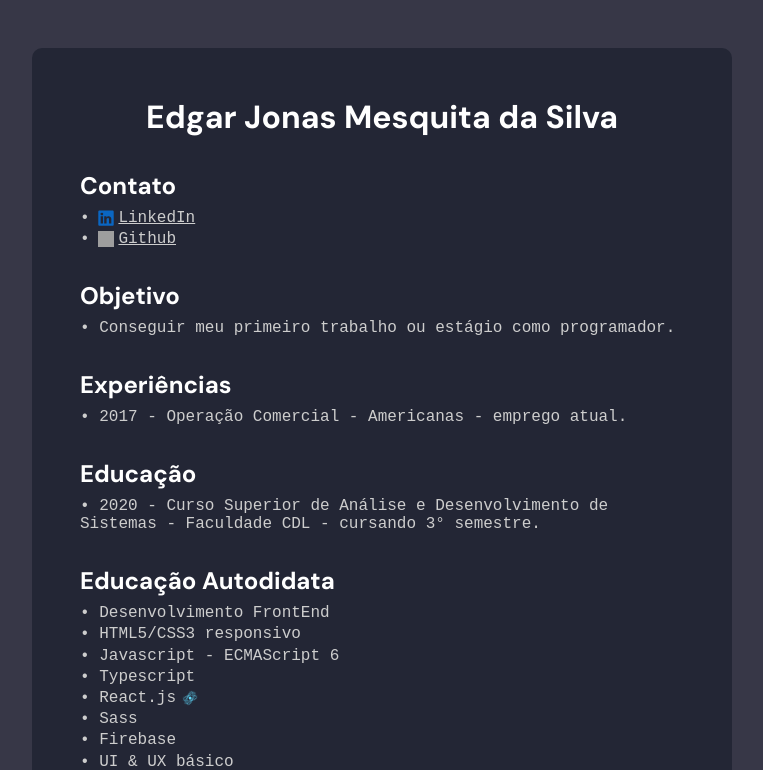
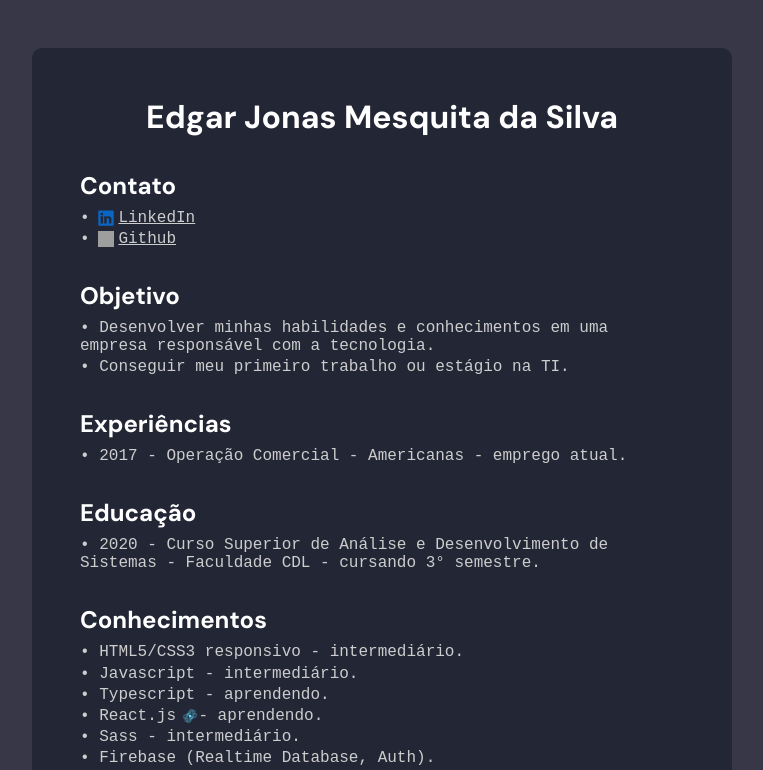
Before and after one commit to EdgarJMesquita/curriculo, a React (Create React App) app: page / in a window 1280 px wide. Shown: the top 770 px of the page, without its empty margins (258-1021 px from the left). Built offline with nearby package versions, Linux system fonts and the light colour scheme; grey boxes are pictures that could not be loaded; a web font is replaced by a local one.

Commit message:
fixed skills lvl

```diff
--- a/src/App.jsx
+++ b/src/App.jsx
@@ -27,7 +27,8 @@ function App() {
 
       <h2>Objetivo</h2>
       <ul>
-        <li>&#8226; Conseguir meu primeiro trabalho ou estágio como programador.</li>
+        <li>&#8226; Desenvolver minhas habilidades e conhecimentos em uma empresa responsável com a tecnologia.</li>
+        <li>&#8226; Conseguir meu primeiro trabalho ou estágio na TI.</li>
       </ul>
 
       <h2>Experiências</h2>
@@ -40,12 +41,11 @@ function App() {
         <li>&#8226; 2020 - Curso Superior de Análise e Desenvolvimento de Sistemas - Faculdade CDL - cursando 3° semestre.</li>
       </ul>
 
-      <h2>Educação Autodidata</h2>
+      <h2>Conhecimentos</h2>
       <ul>
-        <li>&#8226; Desenvolvimento FrontEnd</li>
-        <li>&#8226; HTML5/CSS3 responsivo</li>
-        <li>&#8226; Javascript - ECMAScript 6</li>
-        <li>&#8226; Typescript</li>
+        <li>&#8226; HTML5/CSS3 responsivo - intermediário.</li>
+        <li>&#8226; Javascript - intermediário.</li>
+        <li>&#8226; Typescript - aprendendo.</li>
         <li>&#8226; React.js
           <svg id="small-react-icon" width="60" height="60" viewBox="0 0 60 60" fill="none" xmlns="http://www.w3.org/2000/svg">
             <path d="M30.4387 36.0214C33.3922 36.0214 35.7865 33.3303 35.7865 30.0107C35.7865 26.6911 33.3922 24 30.4387 24C27.4852 24 25.0909 26.6911 25.0909 30.0107C25.0909 33.3303 27.4852 36.0214 30.4387 36.0214Z" fill="#61DAFB"/>
@@ -53,12 +53,13 @@ function App() {
             <path id="atom2" d="M21.5244 34.9109C28.7543 46.7589 38.4914 54.2464 43.2727 51.6345C48.0541 49.0227 46.0691 37.3007 38.8392 25.4527C31.6093 13.6047 21.8722 6.11729 17.0909 8.7291C12.3096 11.3409 14.2945 23.0629 21.5244 34.9109Z" stroke="#61DAFB" strokeWidth="2"/>
             <path id="atom1" d="M21.5244 25.4528C14.2945 37.3008 12.3096 49.0228 17.0909 51.6346C21.8723 54.2464 31.6093 46.759 38.8392 34.911C46.0691 23.063 48.0541 11.341 43.2727 8.72915C38.4914 6.11734 28.7543 13.6048 21.5244 25.4528Z" stroke="#61DAFB" strokeWidth="2"/>
           </svg>
+          - aprendendo.
         </li>
-        <li>&#8226; Sass</li>
-        <li>&#8226; Firebase</li>
-        <li>&#8226; UI &amp; UX básico</li>
-        <li>&#8226; Integração com APIs</li>
-        <li>&#8226; Figma</li>
+        <li>&#8226; Sass - intermediário.</li>
+        <li>&#8226; Firebase (Realtime Database, Auth).</li>
+        <li>&#8226; UI &amp; UX - básico.</li>
+        <li>&#8226; Integração com APIs - intermediário.</li>
+        <li>&#8226; Figma - básico.</li>
       </ul>
       <AwesomeIcons />
     </div>
```
